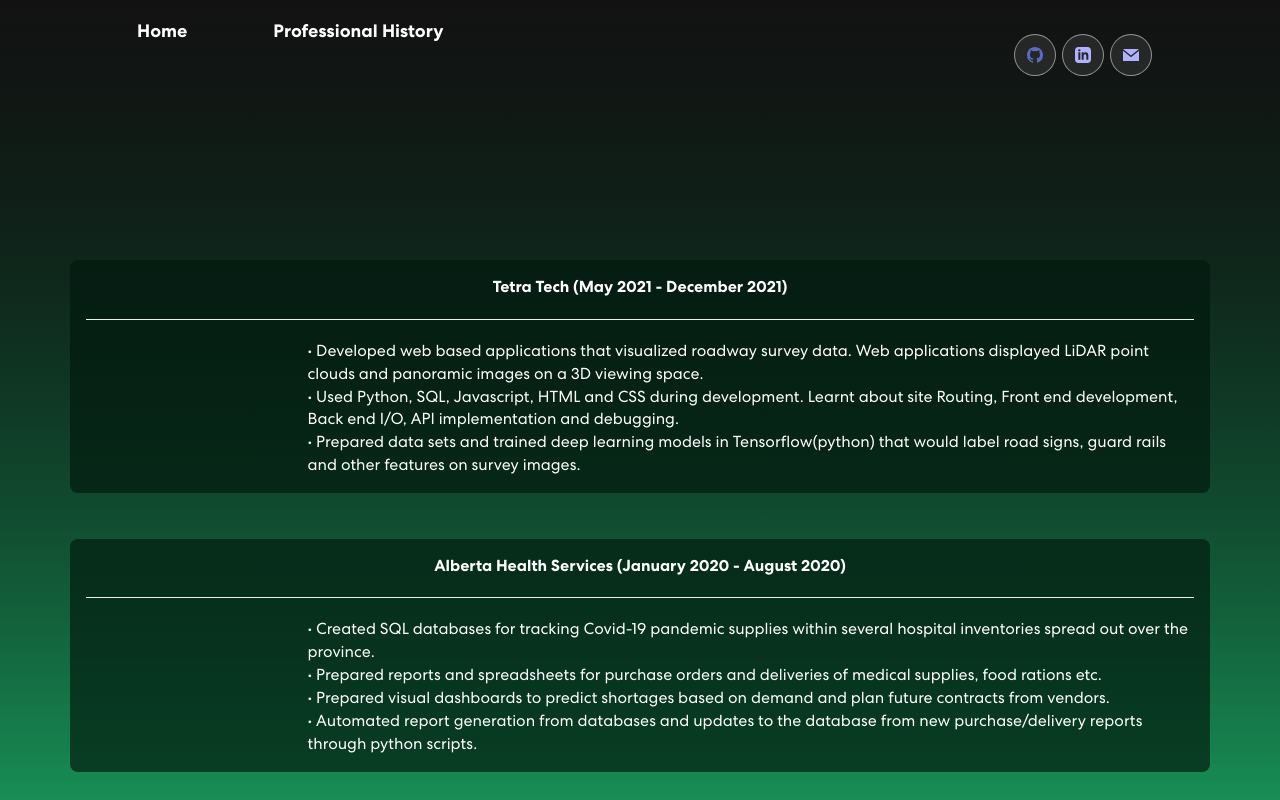
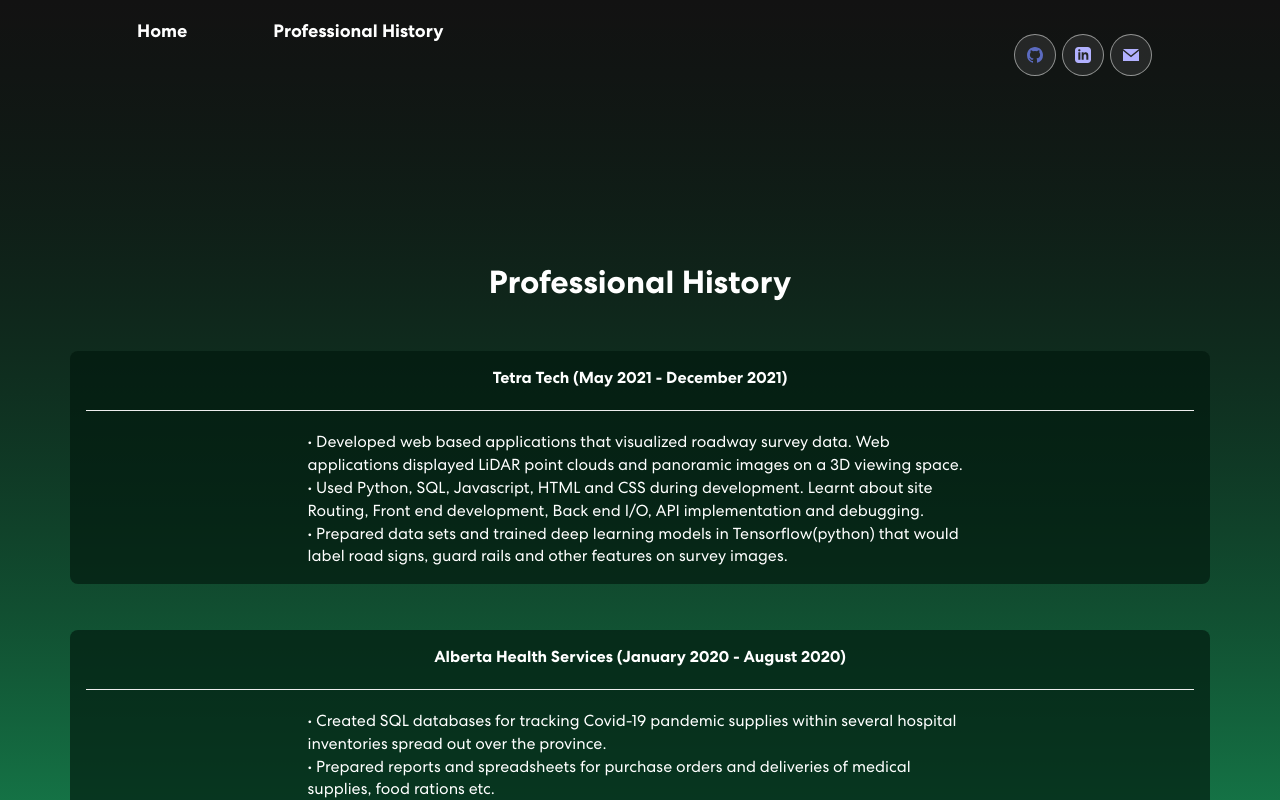
Before and after one commit to SiAryan/portfolio, a React (Create React App) app: page /portfolio/professionalHistory in a window 1280 px wide. Shown: the top 800 px of the page. Built offline with nearby package versions, Linux system fonts and the light colour scheme.

Commit message:
routing fixed and tect aligned center within panels

```diff
--- a/src/App.css
+++ b/src/App.css
@@ -575,6 +575,7 @@
 .panel_text{
   margin-left: 20%;
   font-size: 16px;
+  margin-right: 20%;
   text-align: left;
   font-weight: 100;
   color: #ffffff;
--- a/src/components/Phistory.js
+++ b/src/components/Phistory.js
@@ -60,6 +60,9 @@
       <Container>
 
       <section className="testnet" id="testnet">
+      Professional History
+      <br></br>
+      <br></br>
       <div class="project_panel">Tetra Tech (May 2021 - December 2021)
       <hr></hr>
       <div class="panel_text">&#x2022; Developed web based applications that visualized roadway survey data. Web applications displayed LiDAR point clouds and panoramic images on a 3D viewing space.</div>
```
